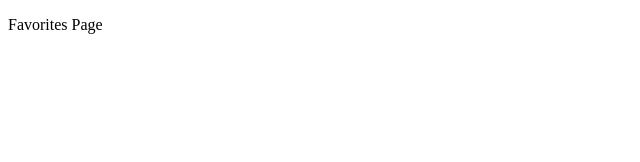
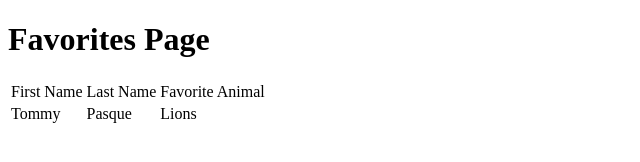
Before and after one commit to tpasque/favorites, a plain HTML site: page favorites.html in a window 1280 px wide. Shown: the whole page, without its empty margins (0-640 px from the left). Drawn offline with Linux system fonts and the light colour scheme.

Commit message:
New HTML with table in

```diff
--- a/favorites.html
+++ b/favorites.html
@@ -5,6 +5,17 @@
     <title>Favorites Webpage</title>
     <link rel="stylesheet" href="favorites.css">
       <body>
-        <p>Favorites Page</p>
+        <h1>Favorites Page</h1>
+        <table>
+            <thead>
+              <td>First Name</td>
+              <td>Last Name</td>
+              <td>Favorite Animal</td>
+            </thead>
+            <tbody>
+              <td>Tommy</td>
+              <td>Pasque</td>
+              <td>Lions</td>
+        </table>
       </body>
   </head>
```
